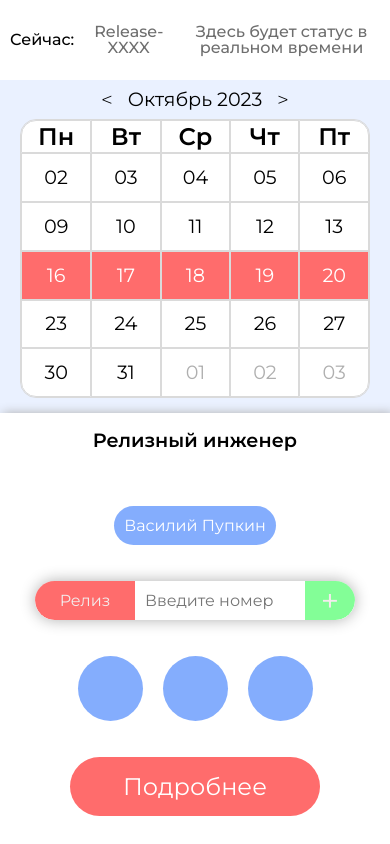
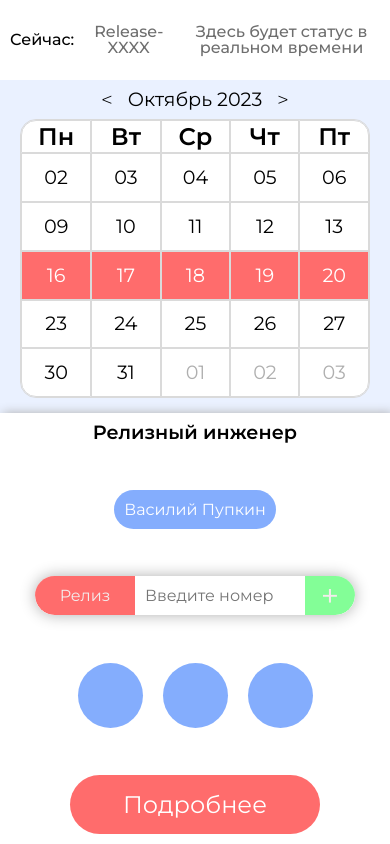
Before and after one commit to ln-developer/RelSpace, an Angular app: page /home in a window 390 px wide. Built offline with nearby package versions, Linux system fonts and the light colour scheme; no server answers.

Commit message:
Fixed some styles

```diff
--- a/src/app/home-page/side-bar/side-bar.component.css
+++ b/src/app/home-page/side-bar/side-bar.component.css
@@ -14,15 +14,15 @@
   min-height: 0;
   display: flex;
   flex-direction: column;
-  justify-content: space-around;
+  justify-content: space-between;
   align-items: center;
+  padding: 10px;
 }
 
 .title {
   font-size: 1.7rem;
   font-weight: 600;
   text-align: center;
-  margin: 20px 0;
 }
 
 .avatar-container {
@@ -39,7 +39,6 @@
 }
 
 .engineer-name-button {
-  margin: 20px 5px 0;
   padding: 20px;
   border-radius: 50px;
   background-color: #84ADFD;
@@ -50,7 +49,6 @@
 
 app-window-with-input{
   max-width: 500px;
-  margin-bottom: 5px;
 }
 
 .more-btn {
@@ -59,7 +57,6 @@ app-window-with-input{
   font-size: 1.8rem;
   border-radius: 50px;
   padding: 15px 5px;
-  margin-bottom: 10px;
   transition: 0.2s ease-in-out;
   width: 250px;
 }
@@ -85,7 +82,7 @@ app-window-with-input{
   border-radius: 50%;
   background-color: #84ADFD;
   cursor: pointer;
-  margin: 10px;
+  margin: 0 10px 0 10px;
 }
 
 
@@ -107,7 +104,6 @@ app-window-with-input{
   .title {
     font-size: 1.2rem;
     text-align: center;
-    margin-top: 10px;
   }
   .avatar-container {
     display: none;
@@ -120,10 +116,8 @@ app-window-with-input{
     color: white;
   }
   app-window-with-input {
-    margin-bottom: 10px;
   }
   .more-btn {
-    margin: 10px 0 10px;
     font-size: 1.5rem;
     border-radius: 50px;
     padding: 15px;
--- a/src/app/home-page/side-bar/window-with-input/window-with-input.component.css
+++ b/src/app/home-page/side-bar/window-with-input/window-with-input.component.css
@@ -6,7 +6,7 @@
   border-radius: 20px;
   box-shadow: #b0b0b0 0 0 15px;
   position: relative;
-  margin: 20px 20px 0;
+  margin: 0 20px 0;
   overflow: hidden;
   z-index: 0;
 }
```
